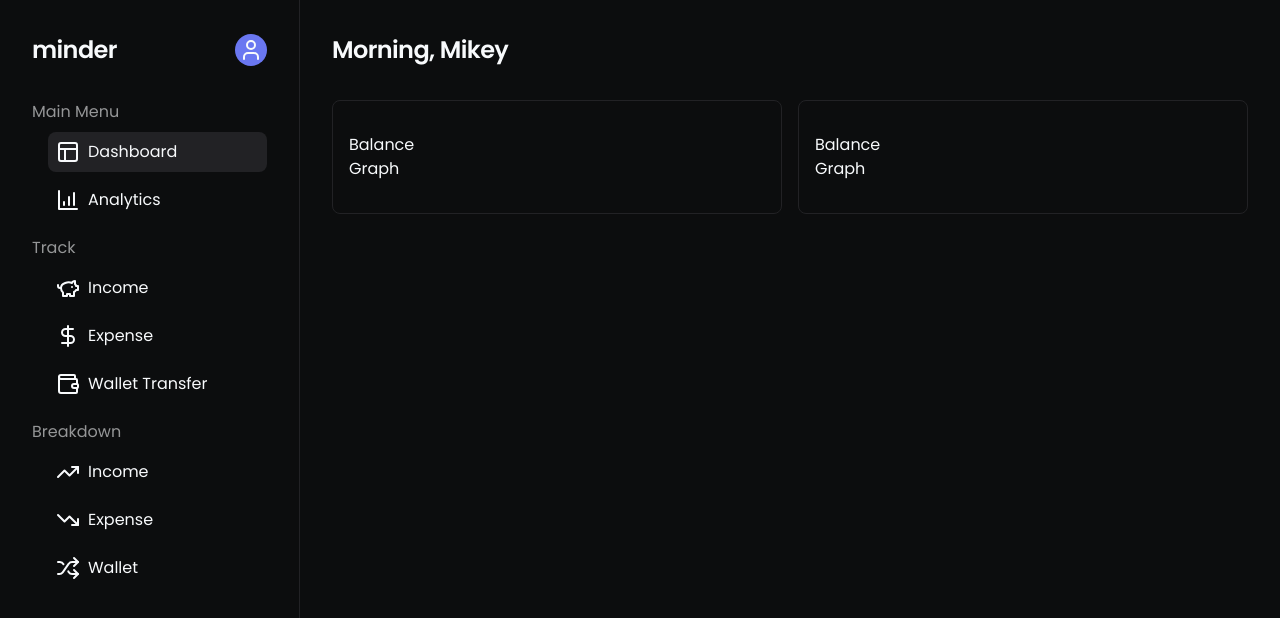
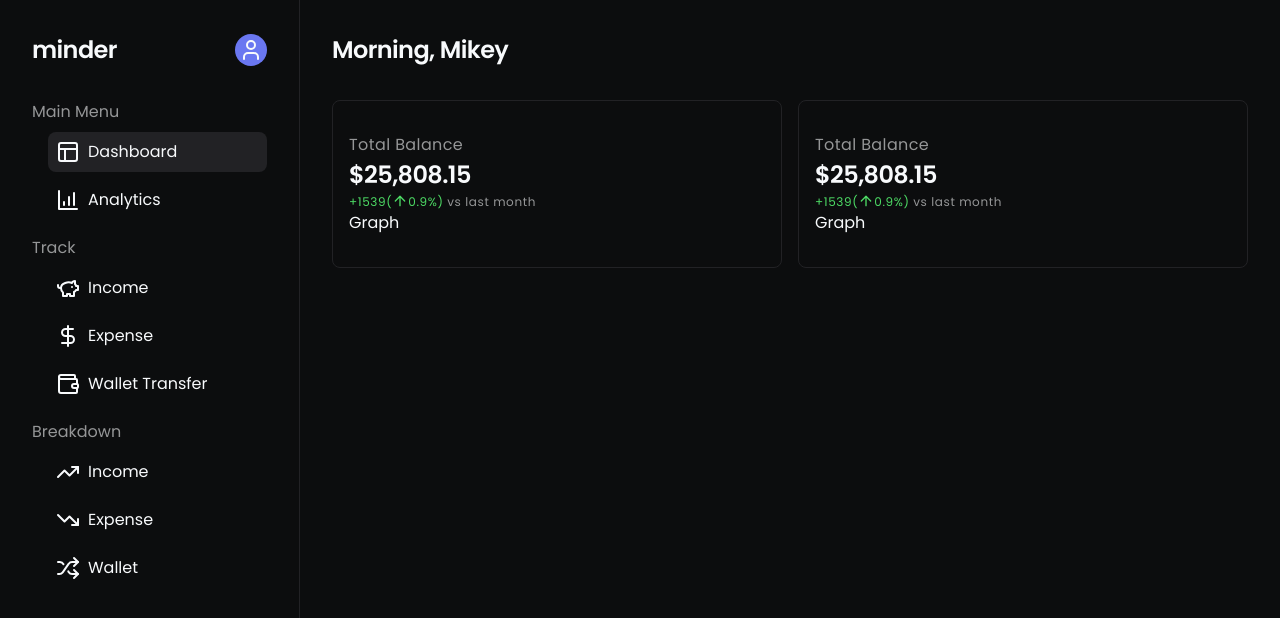
Before and after one commit to michaelcanonizado/minder, a Next.js app: page /dashboard in a window 1280 px wide. Shown: the top 618 px of the page. Built offline with nearby package versions, Linux system fonts and the light colour scheme.

Commit message:
feat: add Bento.Balance content

```diff
--- a/src/components/sections/bento/balance.tsx
+++ b/src/components/sections/bento/balance.tsx
@@ -2,7 +2,55 @@ import { ArrowDown, ArrowUp } from 'lucide-react';
 import React from 'react';
 
 const Balance = ({ variant }: { variant: 'total' | 'expense' | 'income' }) => {
-  return <div className=''>Balance</div>;
+  const title = 'Total Balance';
+  const amount = '$25,808.15';
+  const percentageChange: {
+    isPositive: boolean;
+    timePeriod: 'weekly' | 'montly';
+    percentage: number;
+    difference: number;
+  } = {
+    isPositive: true,
+    timePeriod: 'weekly',
+    percentage: 0.9,
+    difference: 1539
+  };
+
+  const arrowIconClasses = 'w-[16px] h-fit';
+
+  const BalancePercentageChange = () => {
+    return (
+      <p className='text-body-200 flex flex-row text-muted-foreground'>
+        <span
+          className={`flex flex-row ${percentageChange.isPositive ? 'text-accent-100' : 'text-accent-200'}`}
+        >
+          {percentageChange.isPositive ? '+' : '-'}
+          {percentageChange.difference}(
+          {percentageChange.isPositive ? (
+            <ArrowUp className={arrowIconClasses} />
+          ) : (
+            <ArrowDown className={arrowIconClasses} />
+          )}
+          {percentageChange.percentage}%)
+        </span>
+        &nbsp;vs last month
+      </p>
+    );
+  };
+
+  return (
+    <div className=''>
+      <div className=''>
+        <p className='text-body-100 text-muted-foreground'>{title}</p>
+      </div>
+      <div className=''>
+        <h3 className='text-heading-100'>{amount}</h3>
+      </div>
+      <div className=''>
+        <BalancePercentageChange />
+      </div>
+    </div>
+  );
 };
 
 export default Balance;
```
